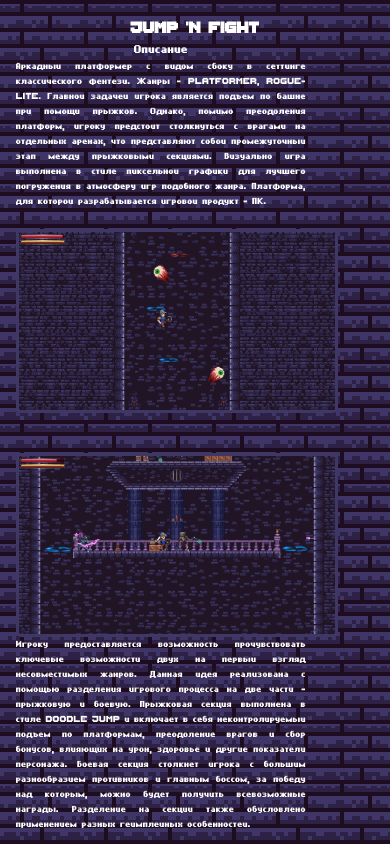
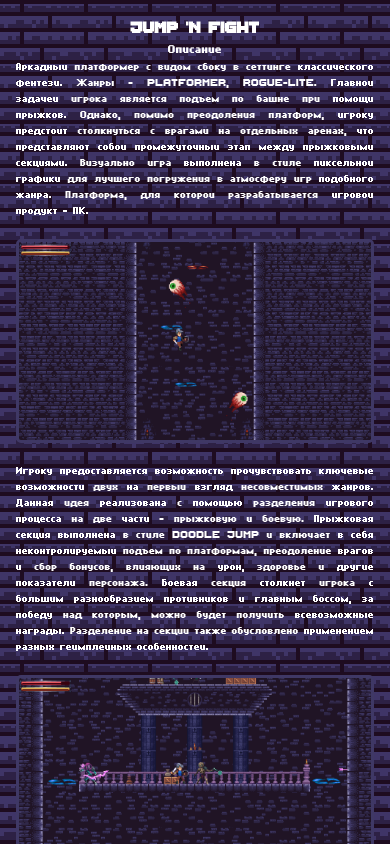
Before and after one commit to MaksimBaturin/Jump-Fight_Website, a Next.js app: page / in a window 390 px wide. Shown: the top 844 px of the page. Built offline with nearby package versions, Linux system fonts and the light colour scheme.

Commit message:
Add adaptive HTML layout

```diff
--- a/src/app/page.js
+++ b/src/app/page.js
@@ -1,8 +1,8 @@
-import styles from "./page.module.css"
+import styles from "./page.module.css";
 import Image from "next/image";
-import screenshot1 from "/public/screenshot1.png"
-import screenshot2 from "/public/screenshot2.png"
-import screenshot3 from "/public/screenshot3.png"
+import screenshot1 from "/public/screenshot1.png";
+import screenshot2 from "/public/screenshot2.png";
+import screenshot3 from "/public/screenshot3.png";
 
 export default function Home() {
     return (
@@ -22,7 +22,6 @@ export default function Home() {
                 <Image src={screenshot1} alt={"screenshot1"} width={760} height={480} className={styles.descriptionImg}/>
             </div>
             <div className={styles.content}>
-                <Image src={screenshot2} alt={"screenshot2"} width={760} height={480} className={styles.descriptionImg}/>
                 <div className={styles.description}>
                     <p className={styles.descriptionContent}>
                         Игроку предоставляется возможность прочувствовать ключевые
@@ -36,13 +35,12 @@ export default function Home() {
                         Разделение на секции также обусловлено применением разных геймплейных особенностей.
                     </p>
                 </div>
+                <Image src={screenshot2} alt={"screenshot2"} width={760} height={480} className={styles.descriptionImg}/>
             </div>
             <div className={styles.content}>
-                <Image src={screenshot3} alt={"screenshot3"} width={760} height={480} className={styles.descriptionImg}/>
                 <div className={styles.description}>
-                    <p className={styles.descriptionContent}>
-                        Над игрой работали:
-                    </p>
+                    <p className={styles.descriptionContent}>Над игрой работали:</p>
+                    <ul>
                         <li className={styles.descriptionContent}>
                             <a className={styles.a} href={"https://github.com/DmitriySkiba"}>Dmitriy Skibinskiy</a>
                         </li>
@@ -58,10 +56,12 @@ export default function Home() {
                         <li className={styles.descriptionContent}>
                             <a className={styles.a} href={"https://github.com/EmirBuzhurov"}>Emir Buzhurov</a>
                         </li>
+                    </ul>
                     <p className={styles.descriptionContent}>
                         Скачать игру можно тут: <a className={styles.a} href={"https://github.com/DmitriySkiba/Jump-Fight/releases"}>Ссылка</a>
                     </p>
                 </div>
+                <Image src={screenshot3} alt={"screenshot3"} width={760} height={480} className={styles.descriptionImg}/>
             </div>
             <div className={styles.content}>
                 <div className={styles.description}>
--- a/src/app/page.module.css
+++ b/src/app/page.module.css
@@ -1,9 +1,8 @@
-/* Общие стили для всех устройств */
 .main {
   display: flex;
   flex-direction: column;
   justify-content: flex-start;
-  align-items: center; /* Выровняем по центру */
+  align-items: center;
   padding: 1rem;
   min-height: 100vh;
   background-image: url("../img/tile.png");
@@ -12,32 +11,32 @@
 
 .content {
   display: flex;
-  flex-direction: column;
+  flex-direction: row;
+  justify-content: space-between;
   width: 100%;
+  max-width: 1200px;
   margin-bottom: 20px;
+  flex-wrap: wrap;
 }
 
 .text {
   align-self: center;
   color: #FFFFFF;
-  color: #FFFFFF;
   font-family: "ThaleahFat", "Bitcell", serif;
   font-size: 48px;
-  text-align: center; /* Выровняем текст по центру */
-  max-width: 90%; /* Установим максимальную ширину */
+  text-align: center;
+  max-width: 90%;
 }
 
 .description {
   font-family: "ThaleahFat", "Bitcell", serif;
-  width: 100%;
-  max-width: 90%;
+  max-width: 60%;
 }
 
 .descriptionHeader {
   font-size: 36px;
   color: #FFFFFF;
   text-align: center;
-  max-width: 90%; /* Установим максимальную ширину */
 }
 
 .descriptionContent {
@@ -45,35 +44,46 @@
   font-size: 24px;
   color: #FFFFFF;
   text-align: justify;
-  max-width: 90%; /* Установим максимальную ширину */
 }
 
 .descriptionImg {
-  width: 100%;
+  width: 35%;
   height: auto;
   margin-top: 20px;
   border: #3f3865;
   border-radius: 5px;
   border-style: solid;
-  max-width: 90%; /* Установим максимальную ширину */
 }
 
 .a {
   color: cornflowerblue;
 }
 
-/* Медиа-запросы для адаптации на мобильные устройства */
 @media (max-width: 768px) {
+  .content {
+    flex-direction: column;
+    align-items: center;
+  }
+
   .text {
     font-size: 36px;
   }
 
   .descriptionHeader {
-    font-size: 24px;
+    font-size: 28px;
   }
 
   .descriptionContent {
-    font-size: 16px;
+    font-size: 20px;
+  }
+
+  .description {
+    max-width: 100%;
+  }
+
+  .descriptionImg {
+    width: 100%;
+    max-width: 100%;
   }
 }
 
@@ -87,6 +97,15 @@
   }
 
   .descriptionContent {
-    font-size: 14px;
+    font-size: 16px;
+  }
+
+  .description {
+    max-width: 100%;
+  }
+
+  .descriptionImg {
+    width: 100%;
+    max-width: 100%;
   }
 }
```
Lines whose indentation alone changed are shown as unchanged.
